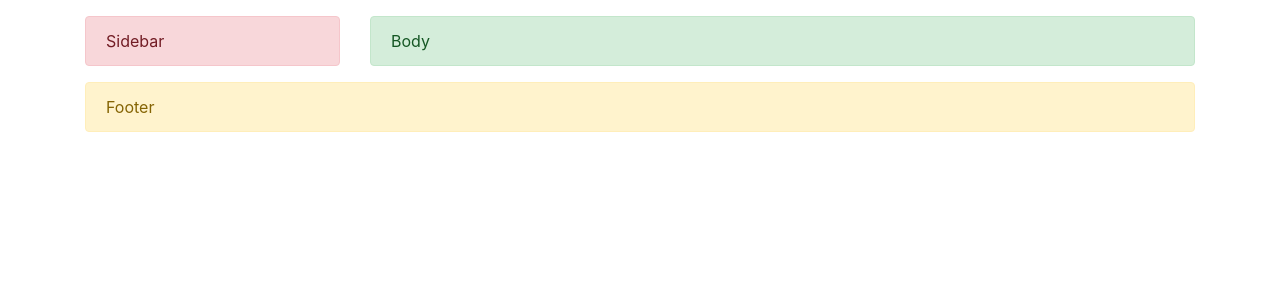
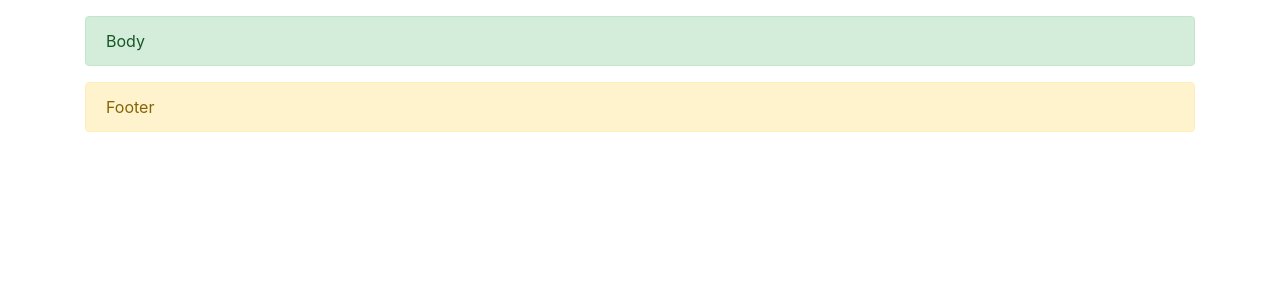
Before and after one commit to TokiSeven/semen-personal-work, a PHP site: page /index.php in a window 1280 px wide. Shown: the part 56-356 px from the top of the page. Run offline with PHP 8.4, Linux system fonts and the light colour scheme.

Commit message:
Update templatetop

```diff
--- a/template-top.php
+++ b/template-top.php
@@ -7,7 +7,4 @@
             <?php include('navbar.php'); ?>
 
             <div class="row">
-                <div class="col-md-3">
-                    <?php include('sidebar.php'); ?>
-                </div>
-                <div class="col-md-9">
+                <div class="col">
```
